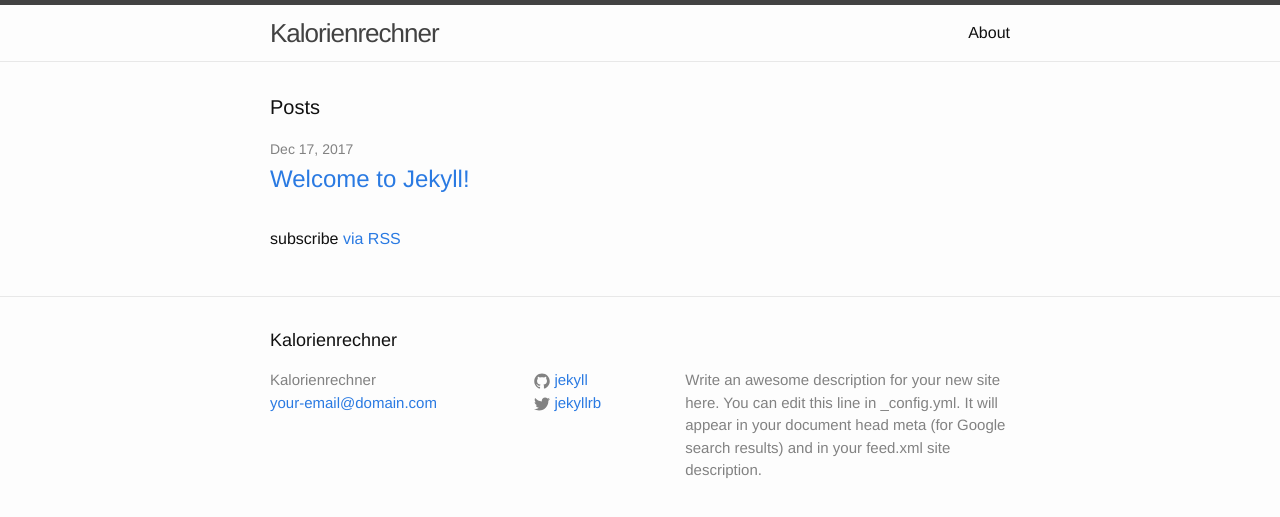
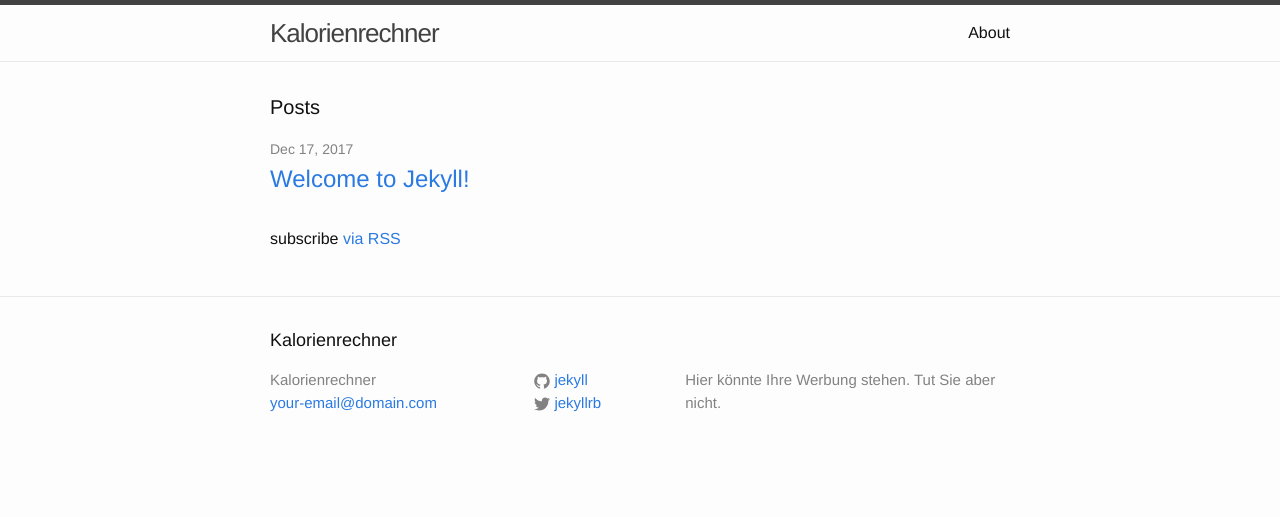
Before and after one commit to Smartjunky/Smartjunky.github.io, a Jekyll site: the page built from index.html, in a window 1280 px wide. Shown: the top 517 px of the page. Built offline with Jekyll 4.4.1, drawn with Linux system fonts in a browser that asks for light colours.

Commit message:
Update _config.yml

```diff
--- a/_config.yml
+++ b/_config.yml
@@ -9,9 +9,7 @@
 title: Kalorienrechner
 email: your-email@domain.com
 description: > # this means to ignore newlines until "baseurl:"
-  Write an awesome description for your new site here. You can edit this
-  line in _config.yml. It will appear in your document head meta (for
-  Google search results) and in your feed.xml site description.
+  Hier könnte Ihre Werbung stehen. Tut Sie aber nicht.
 baseurl: "" # the subpath of your site, e.g. /blog
 url: "http://yourdomain.com" # the base hostname & protocol for your site
 twitter_username: jekyllrb
```
